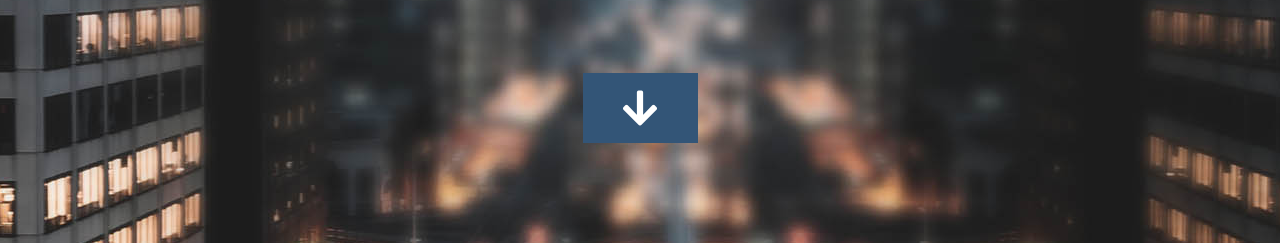
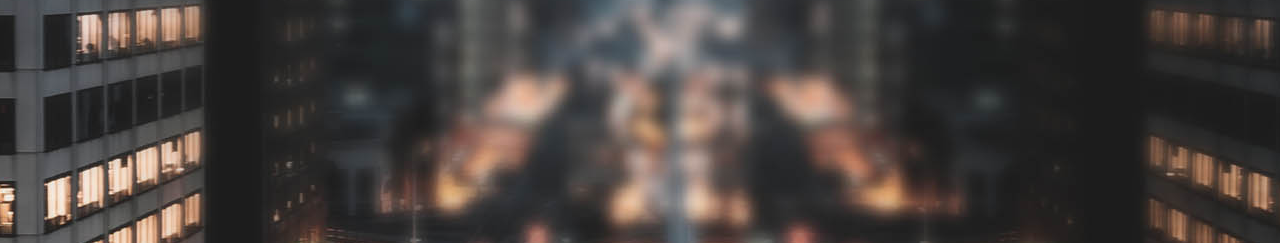
Before and after one commit to hastaarya/Ekagata, a plain HTML site: page index.html in a window 1280 px wide. Shown: the part 557-802 px from the top of the page. Drawn offline with Linux system fonts and the light colour scheme.

Commit message:
Update index.html

```diff
--- a/index.html
+++ b/index.html
@@ -73,12 +73,6 @@ https://www.tooplate.com/view/2117-infinite-loop
 
             </p>
         </div>
-      </div>
-
-      <div class="tm-next tm-intro-next">
-        <a href="#whatwedo" class="text-center tm-down-arrow-link">
-          <i class="fas fa-2x fa-arrow-down tm-down-arrow"></i>
-        </a>
       </div>
     </section>
 
```
